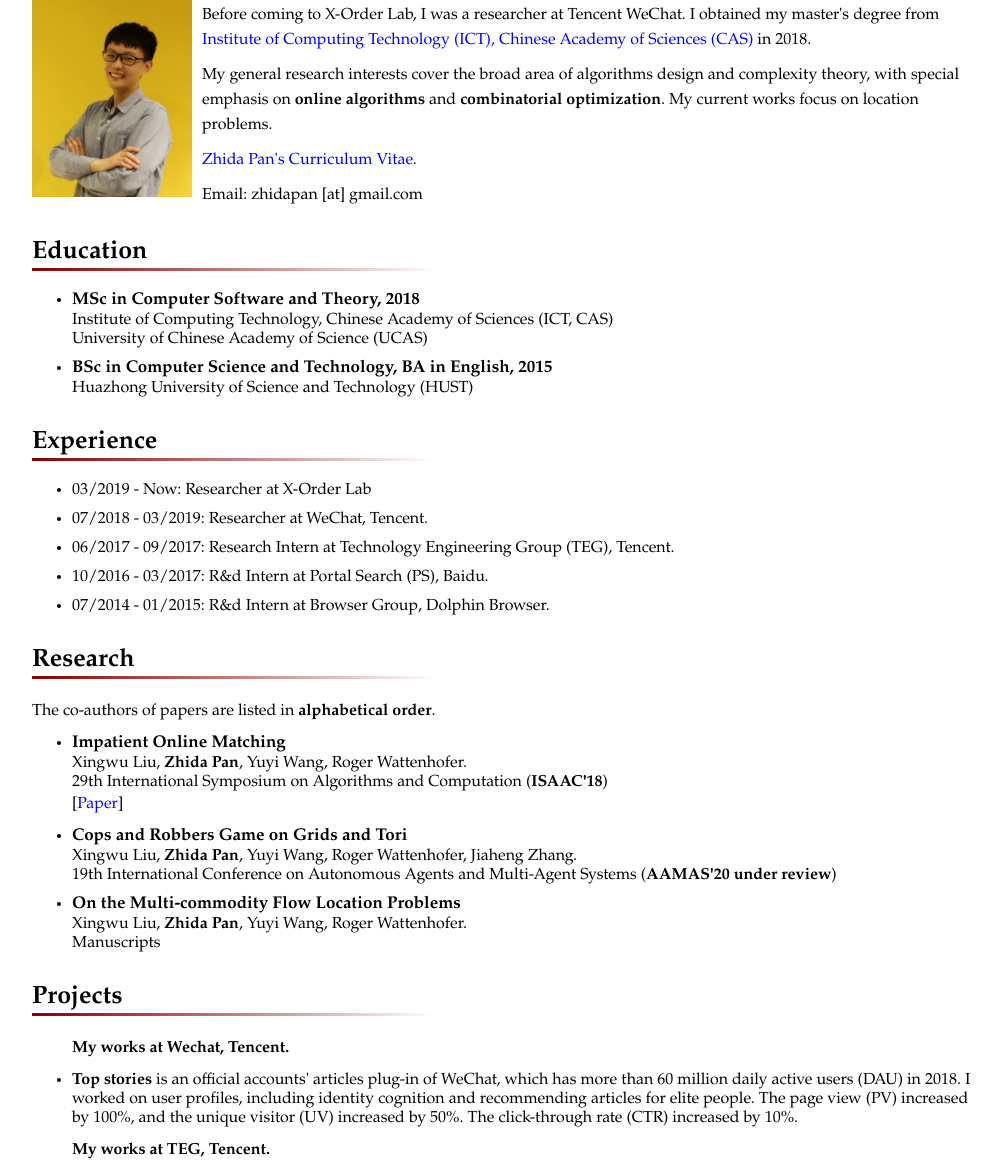
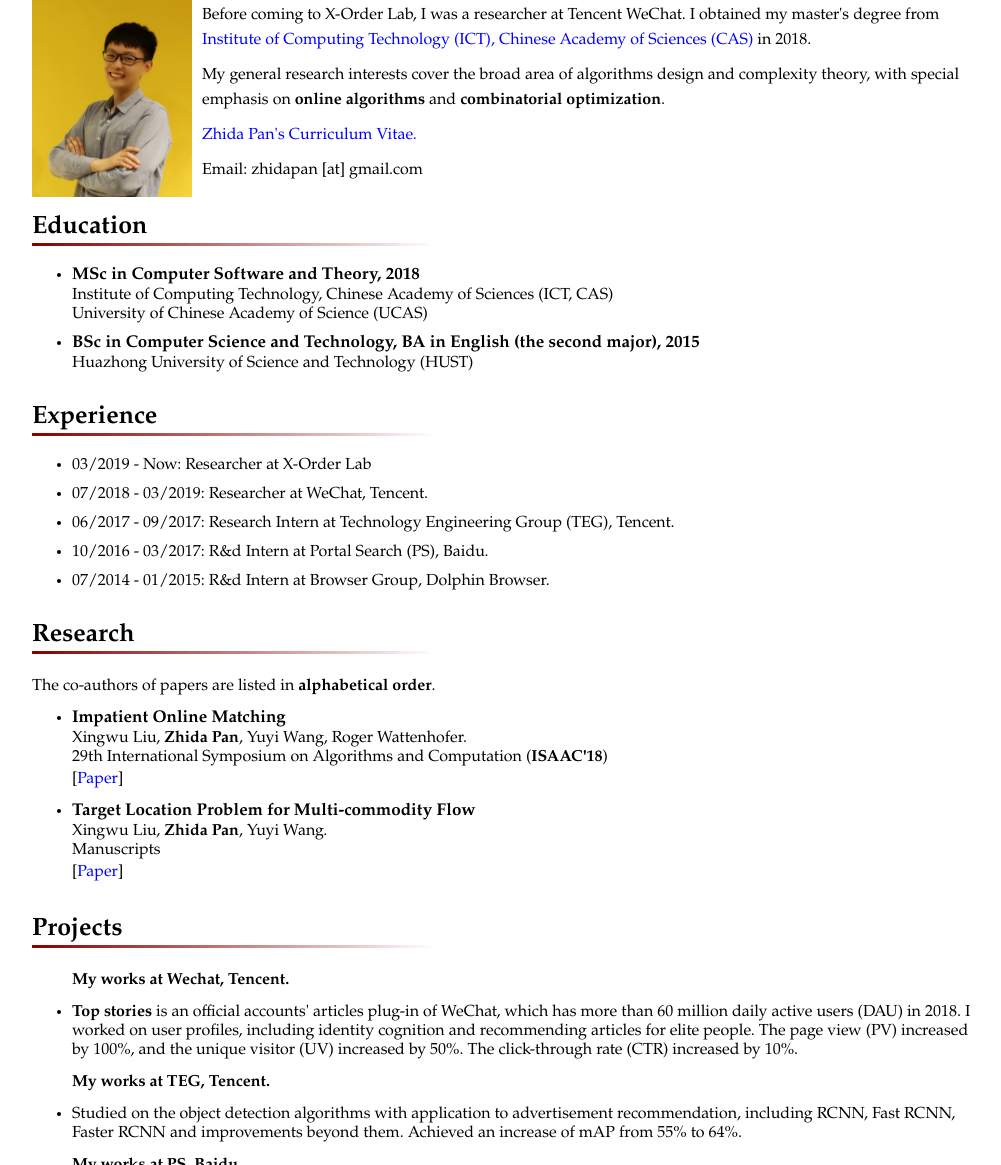
Before and after one commit to pngingg/pngingg.github.io, a plain HTML site: page index.html in a window 1280 px wide. Shown: the part 225-1390 px from the top of the page, without its empty margins (133-1134 px from the left). Drawn offline with Linux system fonts and the light colour scheme.

Commit message:
update CV

```diff
--- a/index.html
+++ b/index.html
@@ -44,10 +44,10 @@
 	</p>
 
 
-	<p>My general research interests cover the broad area of algorithms design and complexity theory, with special emphasis on <b>online algorithms</b> and <b>combinatorial optimization</b>. My current works focus on location problems.
+	<p>My general research interests cover the broad area of algorithms design and complexity theory, with special emphasis on <b>online algorithms</b> and <b>combinatorial optimization</b>.
         </p>
 
-        <p><a href="./cv/ZhidaPAN.pdf">Zhida Pan's Curriculum Vitae.</a></span> </p>
+        <p><a href="./Zhida PAN (CV).pdf">Zhida Pan's Curriculum Vitae.</a></span> </p>
 
         <p>Email: zhidapan [at] gmail.com</p>
     </div>
@@ -64,7 +64,7 @@
 	        <span class="school">University of Chinese Academy of Science (UCAS) </span><br />
             </li>
             <li>
-                <span class="degree"> BSc in Computer Science and Technology, BA in English, 2015</span><br />
+                <span class="degree"> BSc in Computer Science and Technology, BA in English (the second major), 2015</span><br />
                 <span class="school">Huazhong University of Science and Technology (HUST)</span><br />
             </li>
 
@@ -111,18 +111,13 @@
             </ul>
             <ul>
                 <li>
-                <span class="paperTitle">Cops and Robbers Game on Grids and Tori</span><br />
-                <span class="paperAuthor">Xingwu Liu, <b>Zhida Pan</b>, Yuyi Wang, Roger Wattenhofer, Jiaheng Zhang. </span><br />
-                <span>19th International Conference on Autonomous Agents and Multi-Agent Systems (<b>AAMAS'20 under review</b>)</span>
-                </li>
-
-	    </ul>
-            <ul>
-                <li>
-                <span class="paperTitle">On the Multi-commodity Flow Location Problems</span><br />
-                <span class="paperAuthor">Xingwu Liu, <b>Zhida Pan</b>, Yuyi Wang, Roger Wattenhofer. </span><br />
+                <span class="paperTitle">Target Location Problem for Multi-commodity Flow</span><br />
+                <span class="paperAuthor">Xingwu Liu, <b>Zhida Pan</b>, Yuyi Wang. </span><br />
                 <span>Manuscripts</span>
                 </li>
+                <p style="margin-top:-10px">
+                [<a href="https://arxiv.org/abs/2005.11026">Paper</a>]
+                </p>
 
 	    </ul>
 
```
Also changed, not shown: 1 other file.
